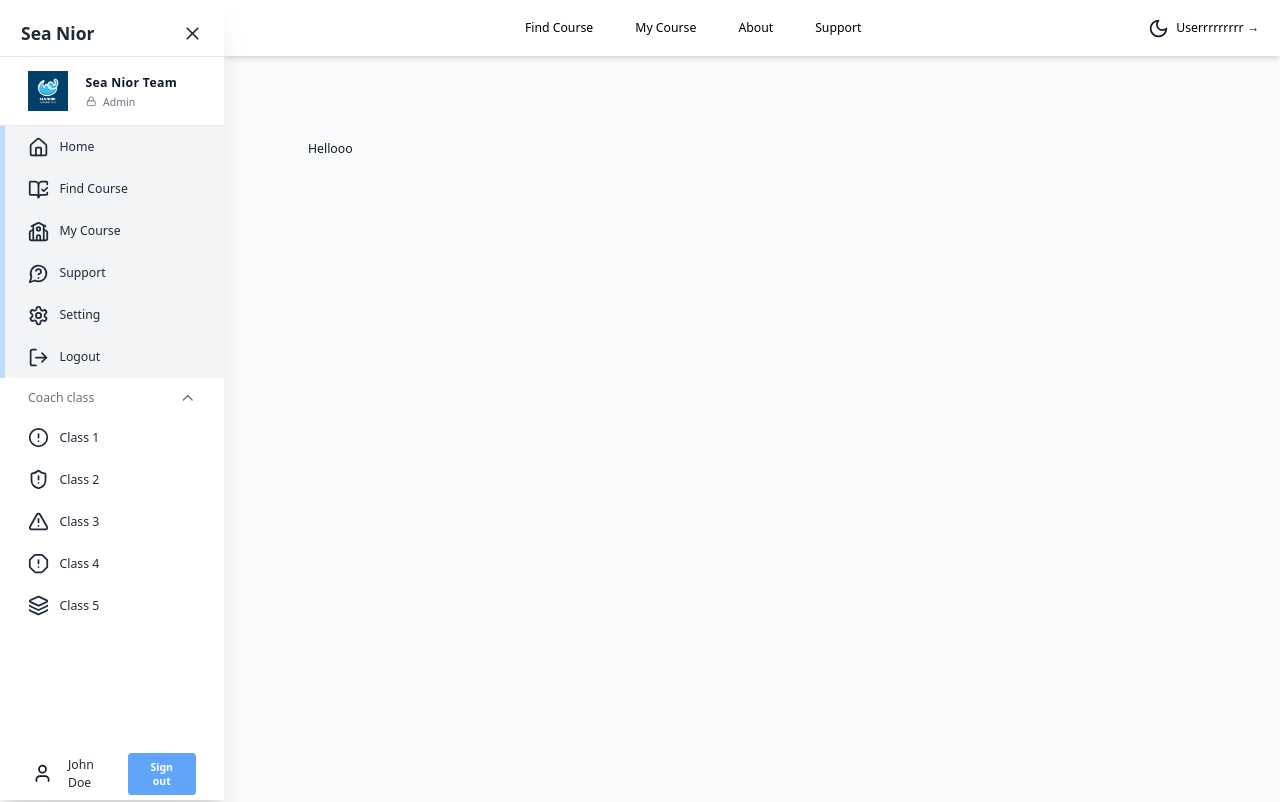
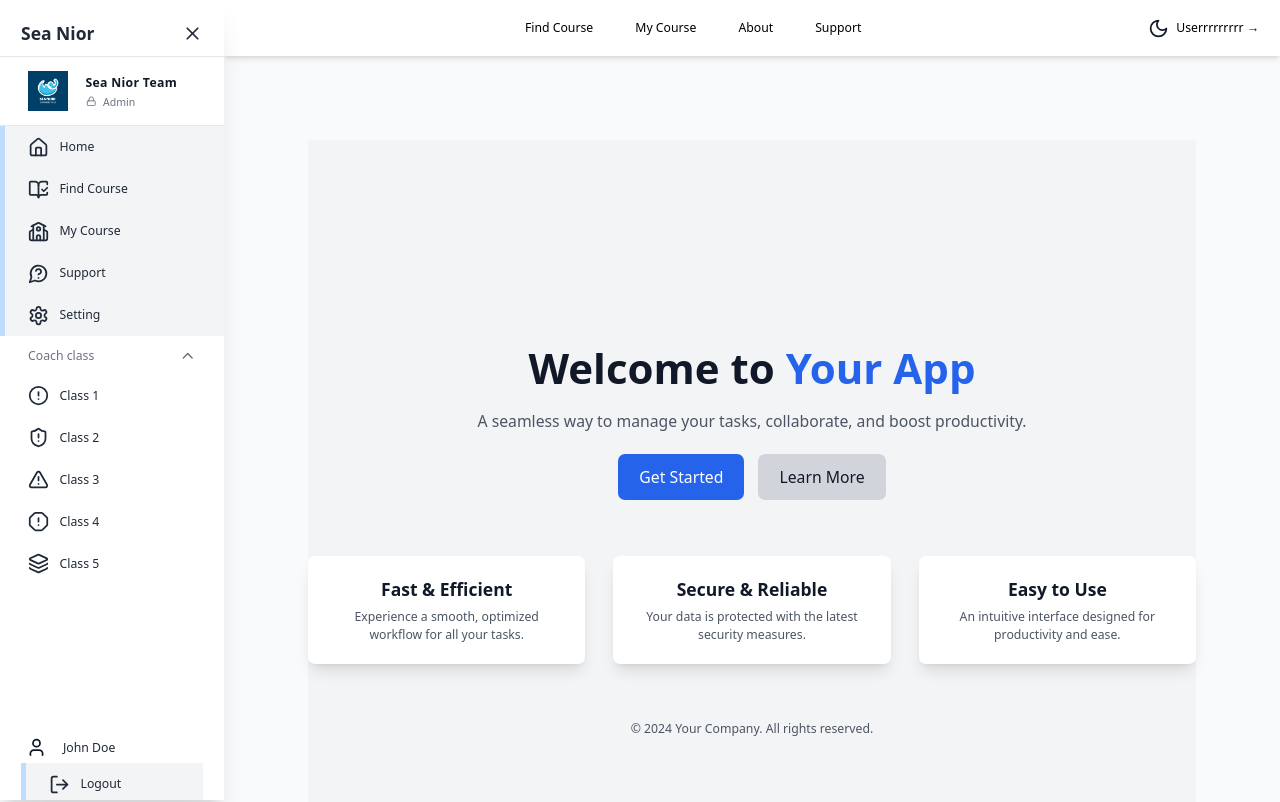
Before and after one commit to SamutCrew/Seanior-Frontend, a Next.js app in the folder samut/: page / in a window 1280 px wide. Shown: the top 802 px of the page. Built offline with nearby package versions, Linux system fonts and the light colour scheme; no server answers.

Commit message:
create dummy landing page

```diff
--- /dev/null
+++ b/samut/app/Home/page.tsx
@@ -0,0 +1,58 @@
+export default function LandingPage() {
+    return (
+      <div className="flex flex-col items-center justify-center min-h-screen bg-gray-100 dark:bg-gray-900 text-gray-900 dark:text-white">
+        {/* Hero Section */}
+        <section className="text-center max-w-3xl px-4">
+          <h1 className="text-5xl font-extrabold leading-tight">
+            Welcome to <span className="text-blue-600">Your App</span>
+          </h1>
+          <p className="mt-4 text-lg text-gray-600 dark:text-gray-300">
+            A seamless way to manage your tasks, collaborate, and boost productivity.
+          </p>
+          <div className="mt-6">
+            <button className="px-6 py-3 bg-blue-600 text-white rounded-lg text-lg font-medium hover:bg-blue-700">
+              Get Started
+            </button>
+            <button className="ml-4 px-6 py-3 bg-gray-300 dark:bg-gray-700 text-gray-900 dark:text-white rounded-lg text-lg font-medium hover:bg-gray-400 dark:hover:bg-gray-600">
+              Learn More
+            </button>
+          </div>
+        </section>
+
+        {/* Features Section */}
+        <section className="mt-16 grid grid-cols-1 md:grid-cols-3 gap-8 max-w-5xl">
+          <FeatureCard
+            title="Fast & Efficient"
+            description="Experience a smooth, optimized workflow for all your tasks."
+          />
+          <FeatureCard
+            title="Secure & Reliable"
+            description="Your data is protected with the latest security measures."
+          />
+          <FeatureCard
+            title="Easy to Use"
+            description="An intuitive interface designed for productivity and ease."
+          />
+        </section>
+
+        {/* Footer */}
+        <footer className="mt-16 text-gray-600 dark:text-gray-400 text-sm">
+          © 2024 Your Company. All rights reserved.
+        </footer>
+      </div>
+    );
+  }
+
+  type FeatureCardProps = {
+    title: string;
+    description: string;
+  };
+
+  function FeatureCard({ title, description }: FeatureCardProps) {
+    return (
+      <div className="p-6 bg-white dark:bg-gray-800 rounded-lg shadow-lg text-center">
+        <h3 className="text-xl font-bold">{title}</h3>
+        <p className="mt-2 text-gray-600 dark:text-gray-300">{description}</p>
+      </div>
+    );
+  }
--- /dev/null
+++ b/samut/app/Search/page.tsx
@@ -0,0 +1,9 @@
+import React from 'react'
+
+const page = () => {
+  return (
+    <div>page</div>
+  )
+}
+
+export default page
--- /dev/null
+++ b/samut/app/User/page.tsx
@@ -0,0 +1,7 @@
+import React from 'react'
+
+export const page = () => {
+  return (
+    <div>page</div>
+  )
+}
--- a/samut/app/components/Sidebar/index.tsx
+++ b/samut/app/components/Sidebar/index.tsx
@@ -67,7 +67,6 @@ const Sidebar = () => {
           <SidebarLink icon={School} label="My Course" href="/" />
           <SidebarLink icon={MessageCircleQuestion} label="Support" href="/" />
           <SidebarLink icon={Settings} label="Setting" href="/" />
-          <SidebarLink icon={LogOut} label="Logout" href="/" />
         </nav>
 
 
@@ -114,7 +113,8 @@ const Sidebar = () => {
           </>
         )}
       </div>
-      <div className="z-10 mt-32 flex w-full flex-col items-center gap-4 bg-white px-8 py-4 dark:bg-black md:block">  {/* Changed md:hidden to md:block */}
+      <div className="z-10 mt-40 flex w-full flex-col items-center gap-4 bg-white px-6 py-2 dark:bg-black md:block h-screen">
+  {/* User Profile Section (Top) */}
   <div className="flex w-full items-center">
     <div className="align-center flex h-9 w-9 justify-center">
       {dummyUser.profilePictureUrl ? (
@@ -130,13 +130,13 @@ const Sidebar = () => {
       )}
     </div>
     <span className="mx-3 text-gray-800 dark:text-white">{dummyUser.username}</span>
-    <button
-      className="self-start rounded h-auto bg-blue-400 px-4 py-2 text-xs font-bold text-white hover:bg-blue-500 md:block"
-      onClick={handleSignOut}
-    >
-      Sign out
-    </button>
   </div>
+
+  {/* Spacer to push the Logout button to the bottom */}
+  <div className="flex-grow"></div>
+
+  {/* Logout Button (Bottom) */}
+  <SidebarLink icon={LogOut} label="Logout" href="/" />
 </div>
 </div>
 
--- a/samut/app/layout.tsx
+++ b/samut/app/layout.tsx
@@ -13,7 +13,7 @@ const geistMono = Geist_Mono({
 });
 
 export const metadata: Metadata = {
-  title: "Create Next App",
+  title: "SeaNior",
   description: "Generated by create next app",
 };
 
--- a/samut/app/page.tsx
+++ b/samut/app/page.tsx
@@ -1,9 +1,11 @@
 "use client";
+
+import HomePage from "./Home/page";
 
 export default function Home() {
   return (
     <div className="flex min-h-screen flex-col item-center justify-between p-24 dark:bg-black dark:text-white">
-      Hellooo
+      <HomePage />;
     </div>
   );
 }
```
Lines whose indentation alone changed are shown as unchanged.
